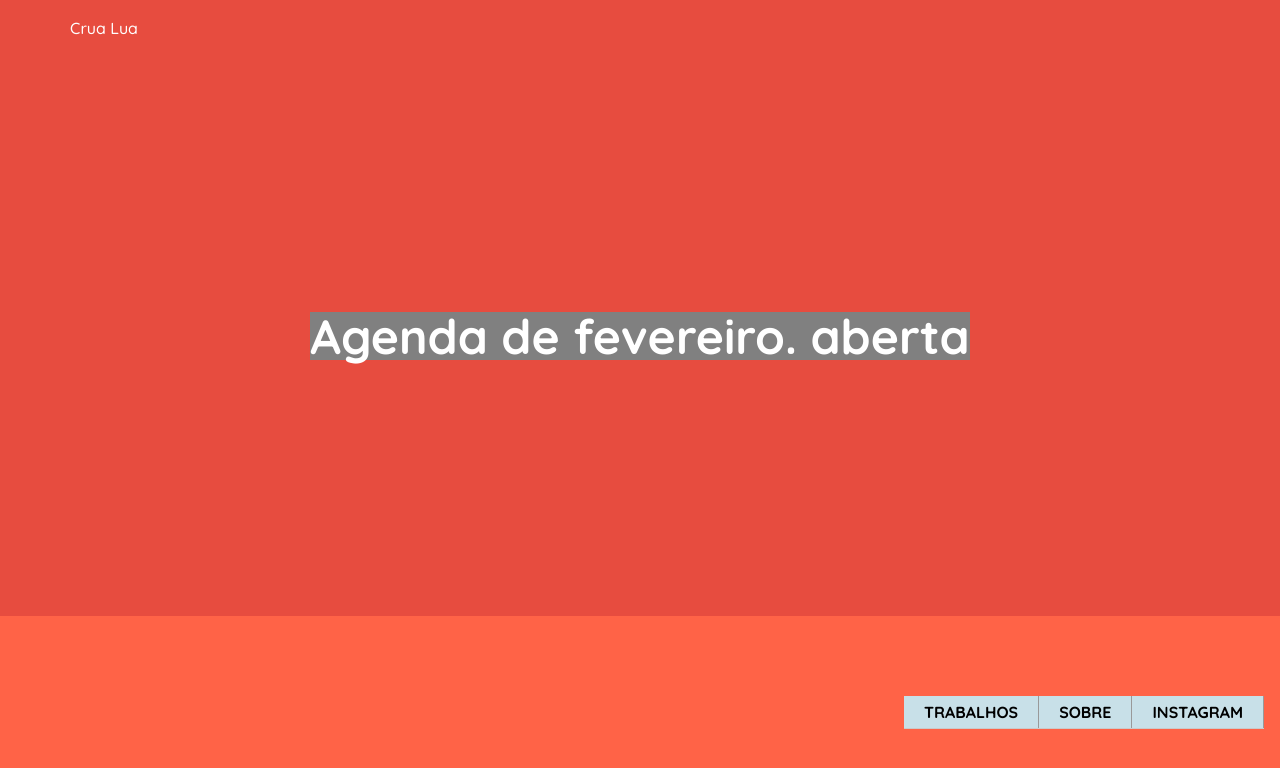
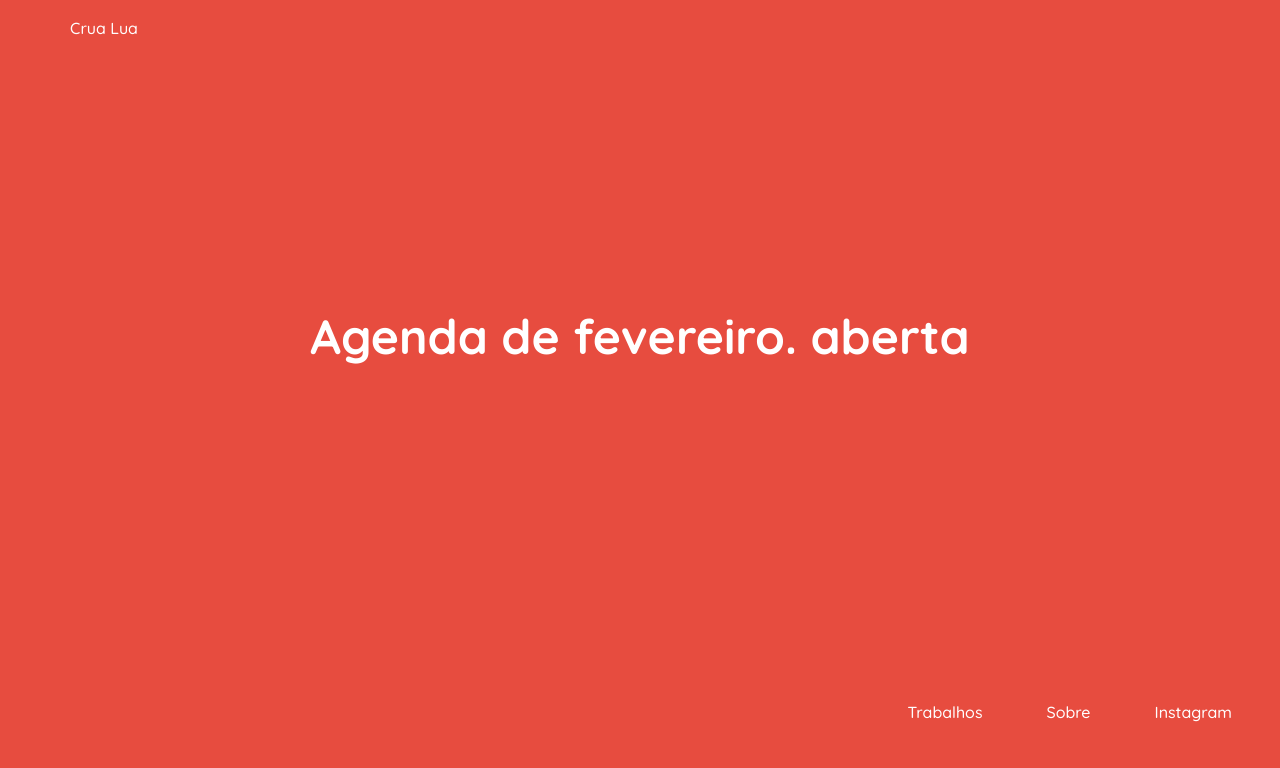
Before and after one commit to DyogoViana/crua-lua, a React (Create React App) app: page / in a window 1280 px wide. Shown: the top 768 px of the page. Built offline with nearby package versions, Linux system fonts and the light colour scheme.

Commit message:
[ Footer, Nav ] : Ajustes; Falta arrumar ainda a animação.

```diff
--- a/src/components/Footer/style.js
+++ b/src/components/Footer/style.js
@@ -10,37 +10,26 @@ const FooterStyle = styled.footer`
 	padding: 1em;
 	justify-content: center;
 	height: 20vh;
-	background-color: tomato;
 
 	&  ul {
-		padding: 0;
-		margin: 0;
 		list-style: none;
-	}
-
-	&  h1 {
-		width: 200px;
-		height: 50px;
-		margin: 0 auto;
-	}
-
-	&  ul {
-		background: #c8e0e8;
-		border-bottom: 1px solid #cacaca;
 	}
 
 	&  li {
 		display: inline-block;
-		border-right: 1px solid #999;
 	}
 
 	&  li a {
-		text-transform: uppercase;
-		font-weight: bold;
-		color: #000;
+		color: #fff;
 		text-decoration: none;
 		display: block;
-		padding: 8px 20px;
+		padding: 1em 2em;
+
+	}
+
+	li a:hover {
+		padding-bottom: 1em;
+		border-bottom: 3px solid #fff;
 	}
 `;
 
--- a/src/components/Title/index.js
+++ b/src/components/Title/index.js
@@ -3,7 +3,7 @@ import styled from 'styled-components';
 const Title = styled.h1`
 	font-size: 3rem;
 	font-weight: bold;
-	background-color: gray;
+	/* background-color: gray; */
 `;
 
 export default Title;
```
